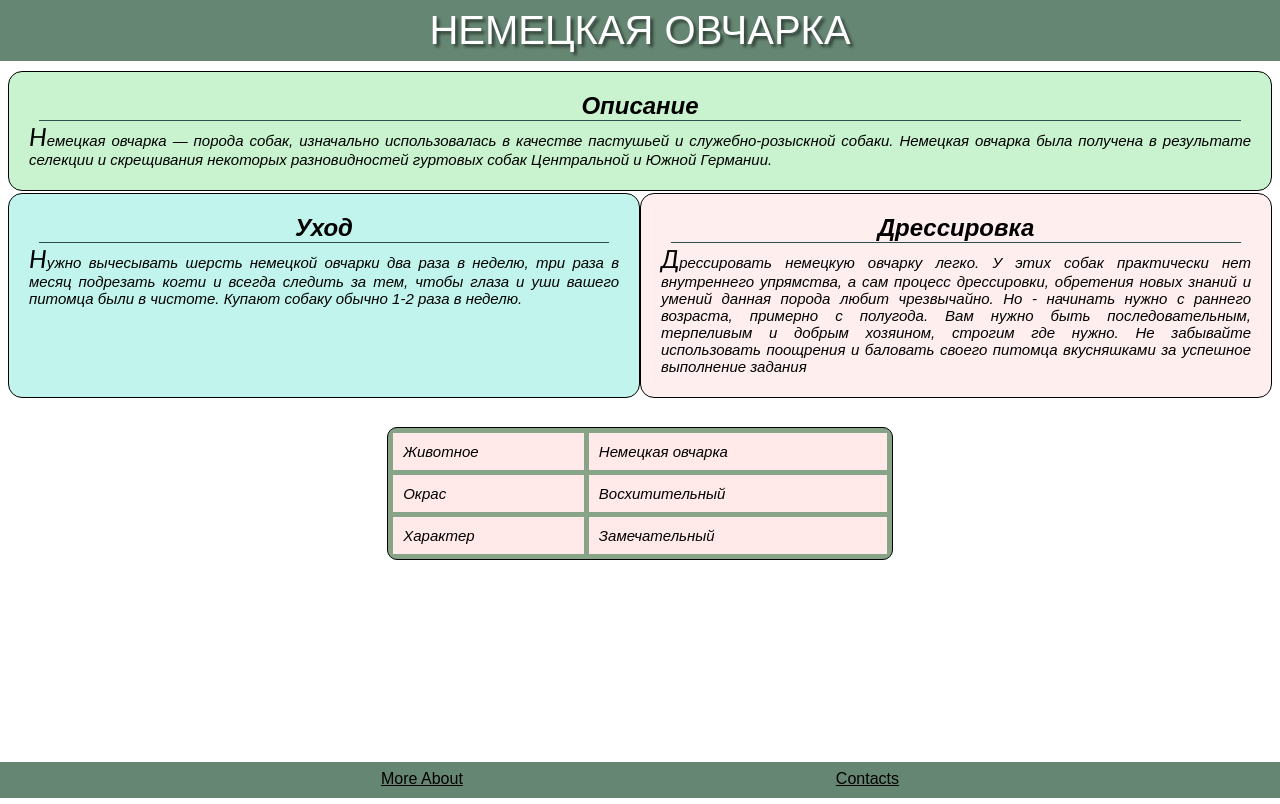
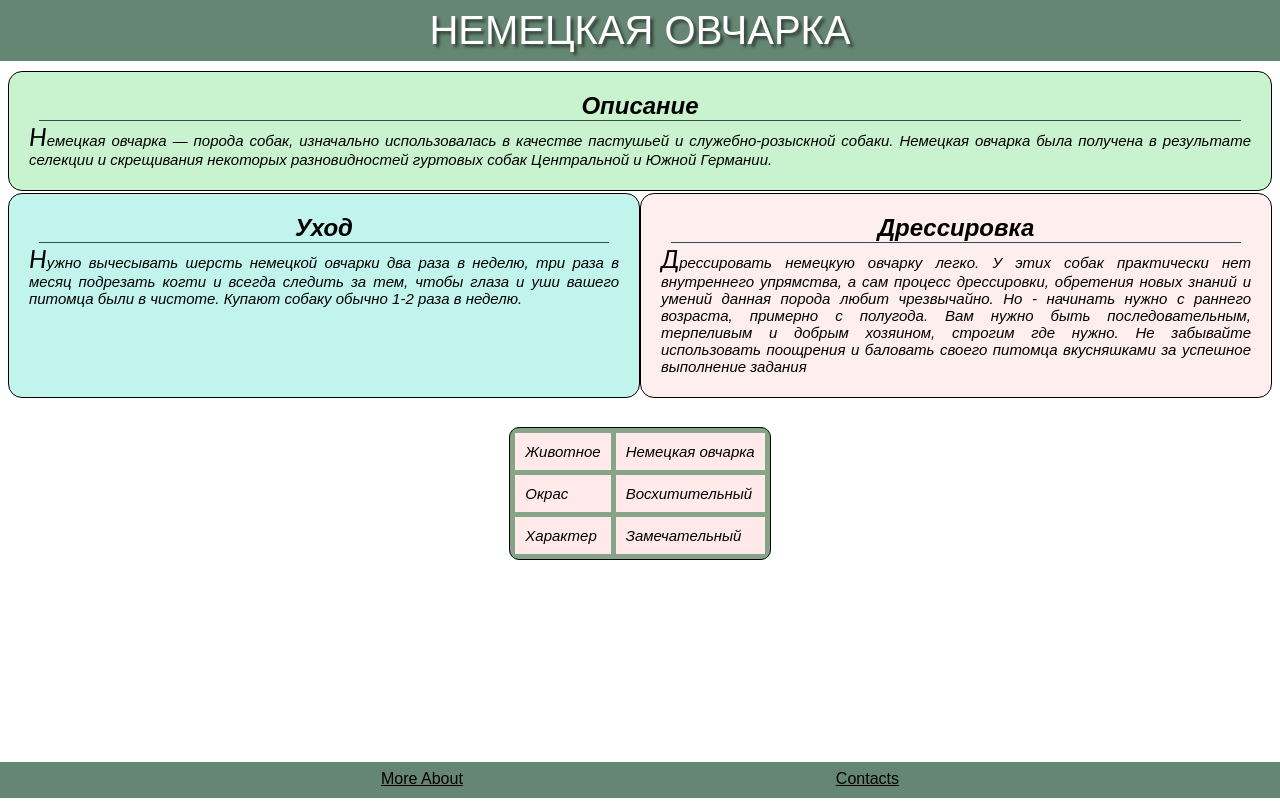
Before and after one commit to annafeferman/web_lab_2, a plain HTML site: page index.html in a window 1280 px wide. Drawn offline with Linux system fonts and the light colour scheme.

Commit message:
First commit

```diff
--- a/css/style.css
+++ b/css/style.css
@@ -142,18 +142,14 @@ main {
   }
 
   table {
-      font-family: Arial;
       font-style: italic;
       font-size: 15px;
-      text-align: left;
       border-collapse: separate;
       border-spacing: 5px;
       background-color: rgba(27, 83, 29, 0.527);
-      color:black;
       border: 1px solid black;
       border-radius: 10px;
       margin-top: 27px;
-      width: 40%;
   }
 
   td {
```
